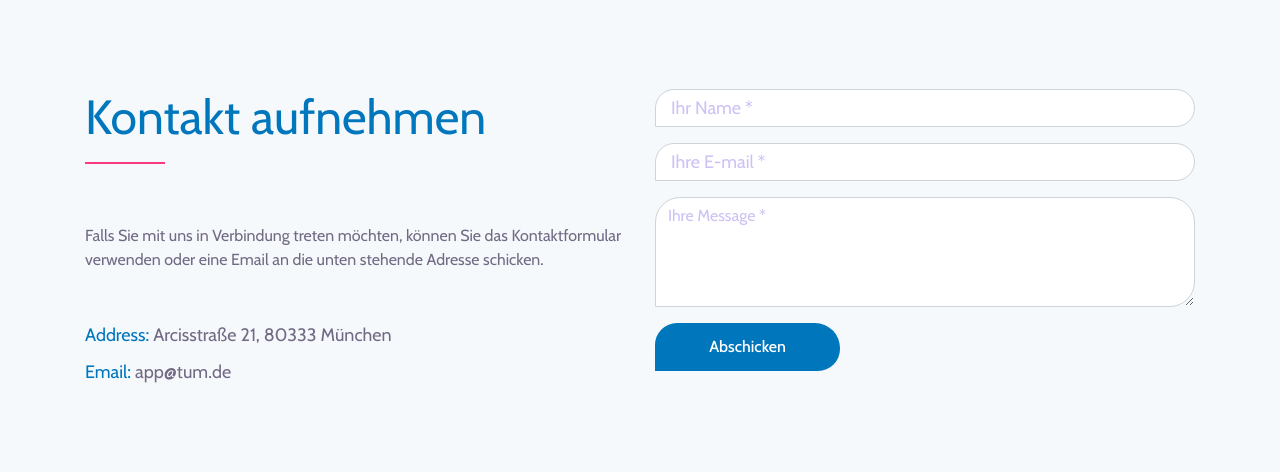
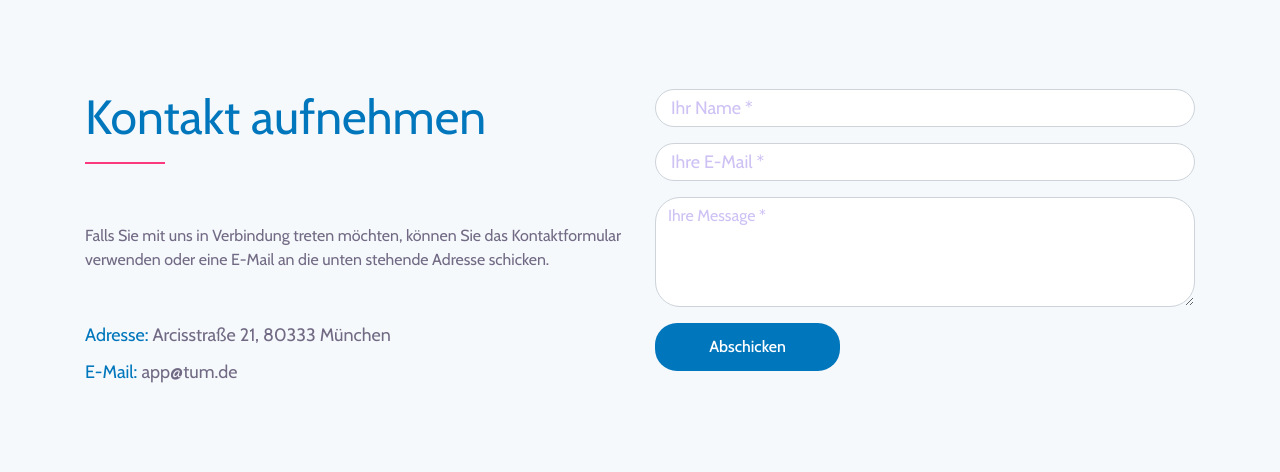
Before and after one commit to TUM-Dev/Website, a Jekyll site: the page built from _pages/index.html, in a window 1280 px wide. Shown: the part 911-1383 px from the top of the page. Built offline with Jekyll 4.4.1, drawn with Linux system fonts in a browser that asks for light colours.

Commit message:
Adapt Edges

```diff
--- a/_pages/index.html
+++ b/_pages/index.html
@@ -49,13 +49,13 @@
                 </div>
                 <div class="footer-text">
                     <p>Falls Sie mit uns in Verbindung treten möchten, können Sie das Kontaktformular verwenden oder
-                        eine Email an die unten stehende Adresse schicken.</p>
+                        eine E-Mail an die unten stehende Adresse schicken.</p>
                 </div>
                 <div class="address-text">
-                    <p><span>Address:</span> Arcisstraße 21, 80333 München</p>
+                    <p><span>Adresse:</span> Arcisstraße 21, 80333 München</p>
                 </div>
                 <div class="email-text">
-                    <p><span>Email:</span> app@tum.de</p>
+                    <p><span>E-Mail:</span> app@tum.de</p>
                 </div>
             </div>
             <div class="col-md-6">
@@ -76,7 +76,7 @@
                                 <div class="col-md-12">
                                     <div class="form-group">
                                         <input type="email" class="form-control" name="email" id="email"
-                                               placeholder="Ihre E-mail *" required>
+                                               placeholder="Ihre E-Mail *" required>
                                     </div>
                                 </div>
                                 <!-- Single Input Area Start -->
--- a/assets/css/style.scss
+++ b/assets/css/style.scss
@@ -351,7 +351,7 @@
   min-width: 178px;
   line-height: 46px;
   text-align: center;
-  border-radius: 24px 24px 24px 24px;
+  border-radius: 24px;
   background: #fff;
 }
 
@@ -487,7 +487,7 @@
   min-width: 167px;
   line-height: 46px;
   text-align: center;
-  border-radius: 24px 24px 24px 0px;
+  border-radius: 24px;
   margin-left: 10px;
 }
 
@@ -546,7 +546,7 @@
 .single-special {
   border: 1px solid #eff2f6;
   padding: 40px;
-  border-radius: 40px 40px 40px 0px;
+  border-radius: 40px;
   -webkit-transition-duration: 800ms;
   -o-transition-duration: 800ms;
   transition-duration: 800ms;
@@ -589,7 +589,7 @@
   -ms-flex-align: center;
   align-items: center;
   padding: 15px 30px;
-  border-radius: 30px 30px 30px 0;
+  border-radius: 30px;
   -webkit-box-shadow: 0 10px 30px rgba(0, 0, 0, 0.1);
   box-shadow: 0 10px 30px rgba(0, 0, 0, 0.1);
   -webkit-box-pack: center;
@@ -826,7 +826,7 @@
 .single-price-plan {
   background: #ffffff;
   border: 1px solid #ebebeb;
-  border-radius: 30px 30px 30px 0;
+  border-radius: 30px;
   margin-bottom: 30px;
 }
 
@@ -1035,7 +1035,7 @@
   line-height: 45px;
   color: #fb397d;
   font-weight: 500;
-  border-radius: 23px 23px 23px 0;
+  border-radius: 23px;
 }
 
 .get-started-button > a:hover {
@@ -1056,13 +1056,13 @@
 
 .member-image {
   margin-bottom: 30px;
-  border-radius: 30px 30px 30px 0;
+  border-radius: 30px;
   position: relative;
   z-index: 1;
 }
 
 .member-image img {
-  border-radius: 30px 30px 30px 0;
+  border-radius: 30px;
 }
 
 .member-text > h4 {
@@ -1082,7 +1082,7 @@
   width: 100%;
   height: 100%;
   background-color: rgba(105, 75, 228, 0.8);
-  border-radius: 30px 30px 30px 0;
+  border-radius: 30px;
   opacity: 0;
   -ms-filter: "progid:DXImageTransform.Microsoft.Alpha(Opacity=0)";
   -webkit-transition: all 500ms;
@@ -1121,7 +1121,7 @@
   width: 40px;
   line-height: 40px;
   text-align: center;
-  border-radius: 10px 10px 10px 0;
+  border-radius: 10px;
   display: block;
   margin: 2.5px;
 }
@@ -1162,17 +1162,17 @@
 #name {
   font-size: 18px;
   padding: 15px 15px;
-  border-radius: 25px 25px 25px 0;
+  border-radius: 25px;
 }
 
 #email {
   font-size: 18px;
   padding: 15px 15px;
-  border-radius: 25px 25px 25px 0;
+  border-radius: 25px;
 }
 
 #message {
-  border-radius: 25px 25px 25px 0;
+  border-radius: 25px;
 }
 
 .btn.submit-btn {
@@ -1181,7 +1181,7 @@
   min-width: 185px;
   color: #ffffff;
   font-weight: 500;
-  border-radius: 22px 25px 22px 0;
+  border-radius: 22px;
 }
 
 .btn.submit-btn:hover {
@@ -1218,7 +1218,7 @@
   width: 40px;
   line-height: 40px;
   font-weight: 500;
-  border-radius: 10px 10px 10px 0px;
+  border-radius: 10px;
   margin-right: 10px;
 }
 
```
